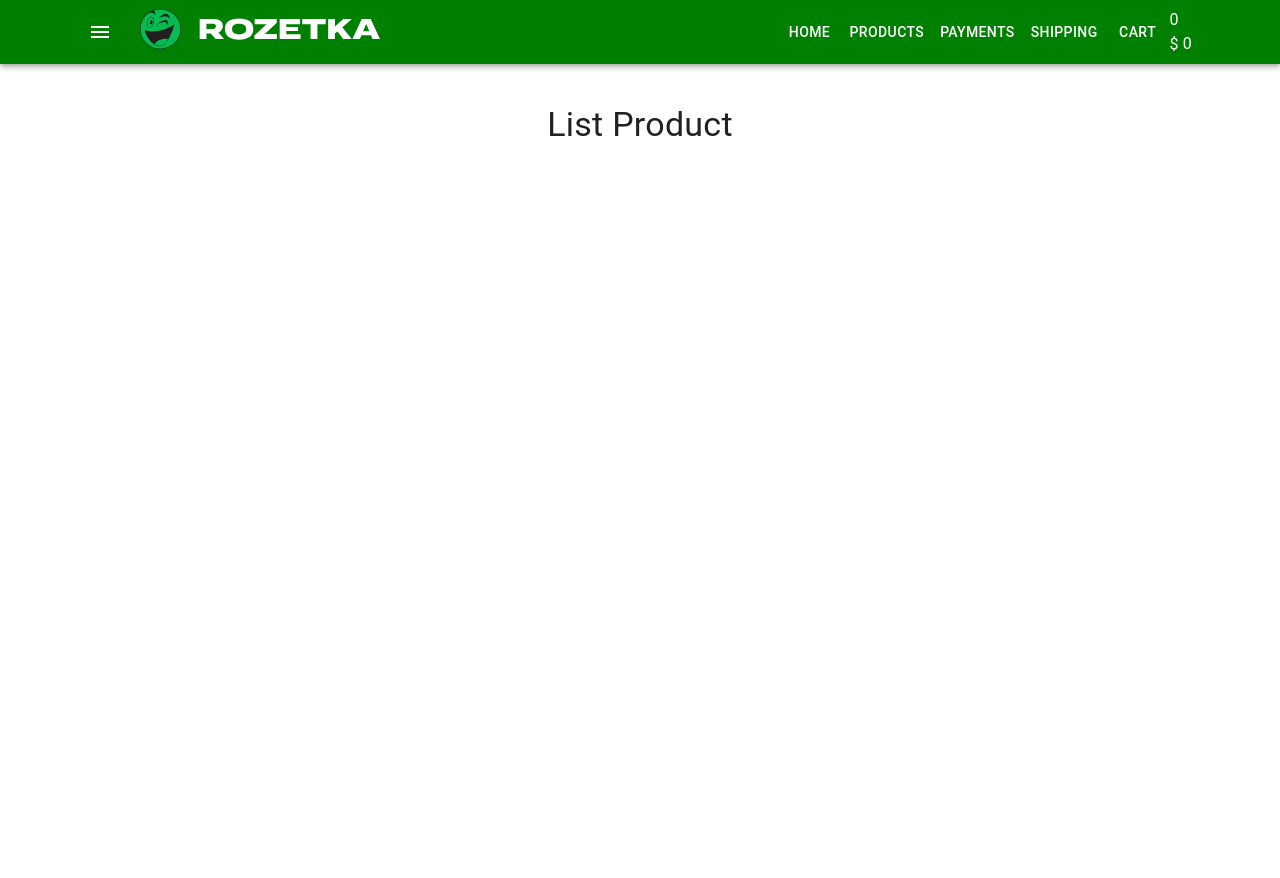
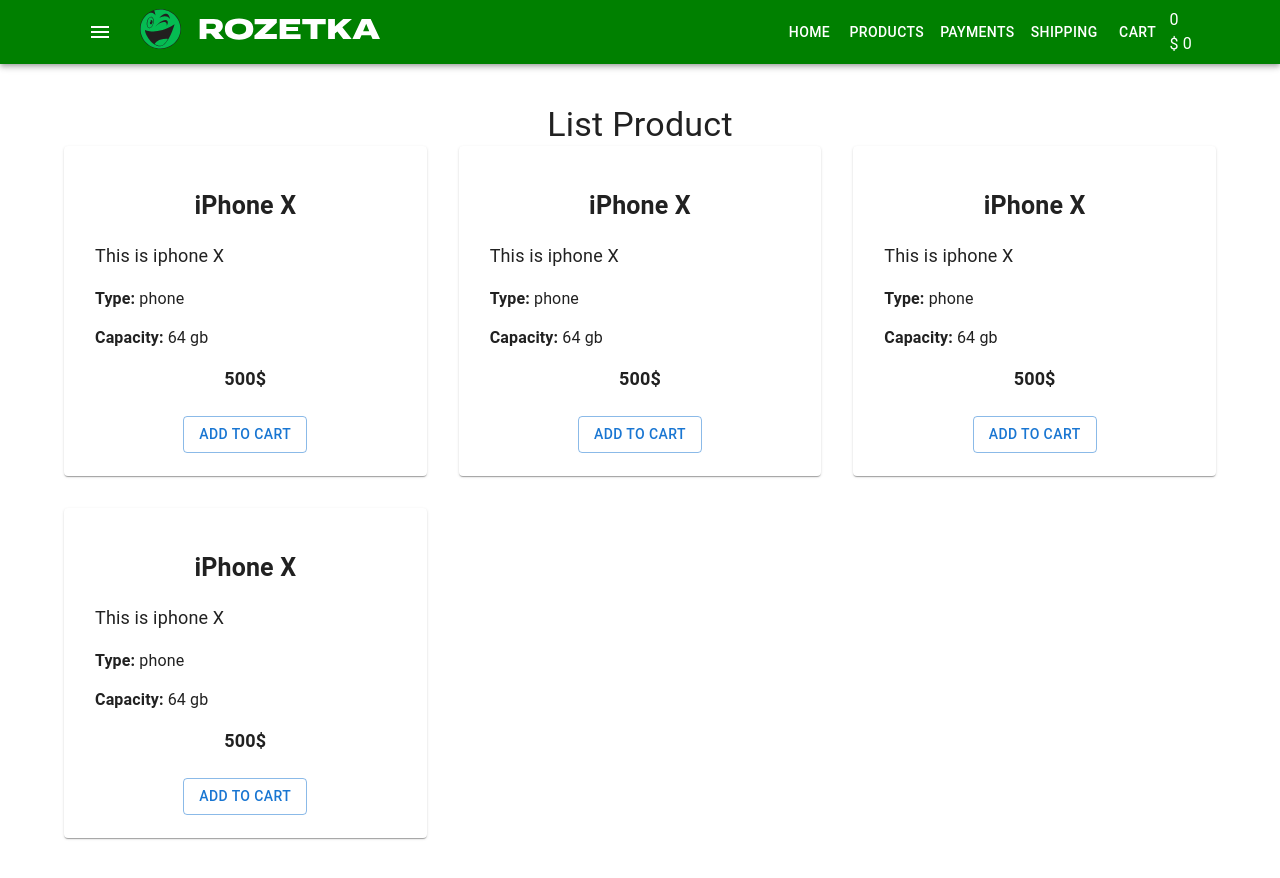
Before and after one commit to StasKostak/React-Shop-Project, a React (Create React App) app: page / in a window 1280 px wide. Before the commit the page ends 800 px from the top, so only its background shows below. Built offline with nearby package versions, Linux system fonts and the light colour scheme; the HTML template or start-up script is replaced by a standard one.

Commit message:
Style card

```diff
--- /dev/null
+++ b/src/components/Products/ProductsList.tsx
@@ -0,0 +1,27 @@
+import { Grid } from '@mui/material'
+import ProductsListItem from './ProductsListItem'
+
+type Props = {}
+
+const ProductsList = (props: Props) => {
+    return (
+        <>
+            <Grid container direction="row" alignItems="center" spacing={4}>
+                <Grid item xs={12} sm={6} md={4}>
+                    <ProductsListItem />
+                </Grid>
+                <Grid item xs={12} sm={6} md={4}>
+                    <ProductsListItem />
+                </Grid>
+                <Grid item xs={12} sm={6} md={4}>
+                    <ProductsListItem />
+                </Grid>
+                <Grid item xs={12} sm={6} md={4}>
+                    <ProductsListItem />
+                </Grid>
+            </Grid>
+        </>
+    )
+}
+
+export default ProductsList
--- /dev/null
+++ b/src/components/Products/ProductsListItem.scss
@@ -0,0 +1,29 @@
+.product-list-item {
+    padding: 15px;
+
+    .product-title {
+        margin: 10px;
+        font-size: 25px;
+        text-align: center;
+    }
+    .product-desc {
+        font-size: 18px;
+    }
+    .product-features {
+        font-size: 16px;
+        margin: 15px 0;
+        span {
+            font-weight: bold;
+        }
+    }
+    .product-price {
+        font-size: 18px;
+        text-align: center;
+        font-weight: bold;
+    }
+}
+.btns-wrap {
+    display: flex;
+    justify-content: center;
+
+}
--- /dev/null
+++ b/src/components/Products/ProductsListItem.tsx
@@ -0,0 +1,27 @@
+import { Button, Card, CardActions, CardContent } from '@mui/material'
+import './ProductsListItem.scss'
+
+type Props = {}
+
+const ProductsListItem = (props: Props) => {
+    return (
+        <Card className="product-list-item">
+            <CardContent>
+                <h4 className="product-title">iPhone X</h4>
+                <p className="product-desc">This is iphone X</p>
+                <div className="product-features">
+                    <span>Type:</span> phone
+                </div>
+                <div className="product-features">
+                    <span>Capacity:</span> 64 gb
+                </div>
+                <div className="product-price">500$ </div>
+            </CardContent>
+            <CardActions className="btns-wrap">
+                <Button variant="outlined">Add to cart</Button>
+            </CardActions>
+        </Card>
+    )
+}
+
+export default ProductsListItem
--- a/src/pages/Home/Home.tsx
+++ b/src/pages/Home/Home.tsx
@@ -1,4 +1,5 @@
 import { Typography } from '@mui/material'
+import ProductsList from 'components/Products/ProductsList'
 
 type Props = {}
 
@@ -9,6 +10,7 @@
                 {''}
                 List Product{''}
             </Typography>
+            <ProductsList />
         </>
     )
 }
```
